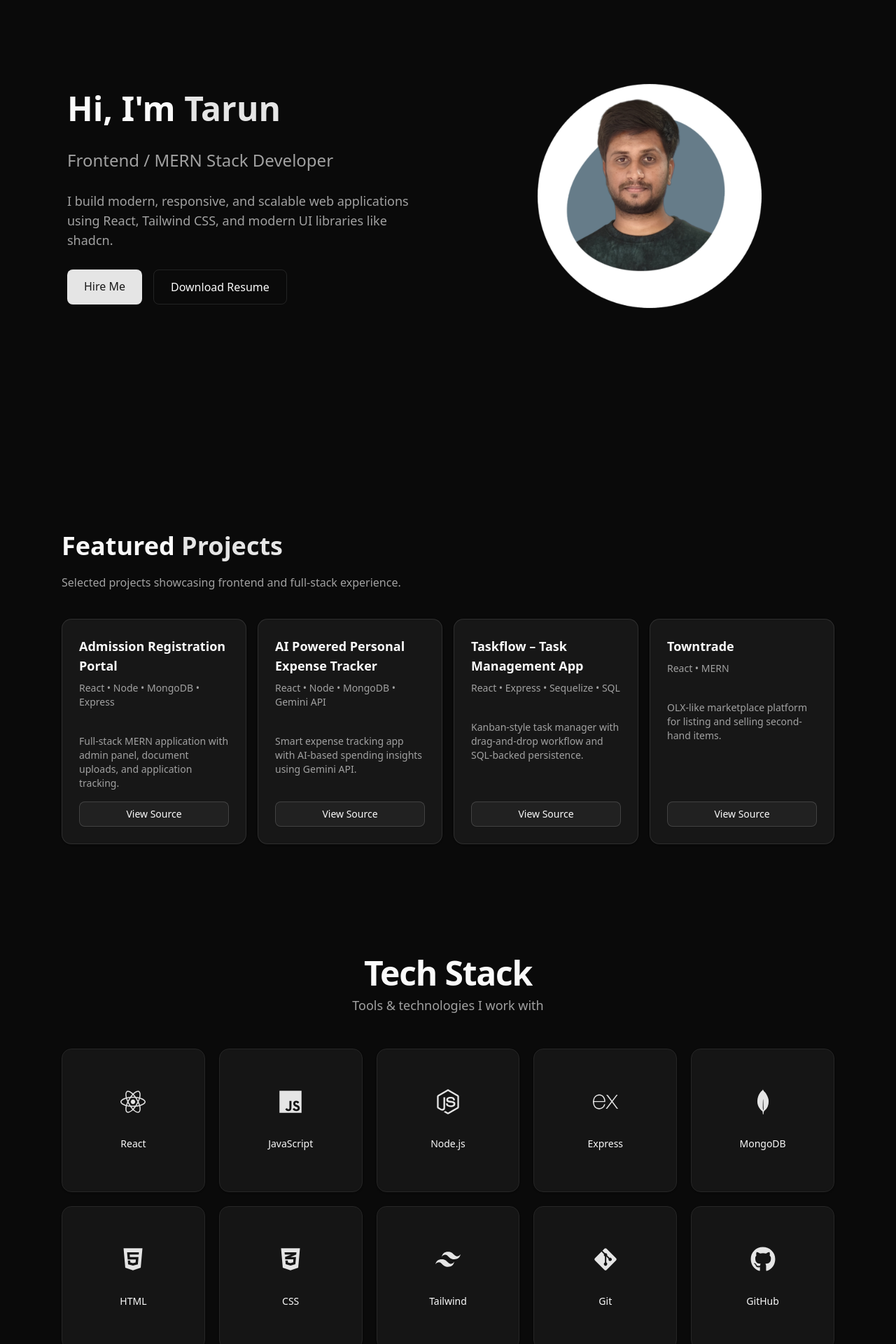
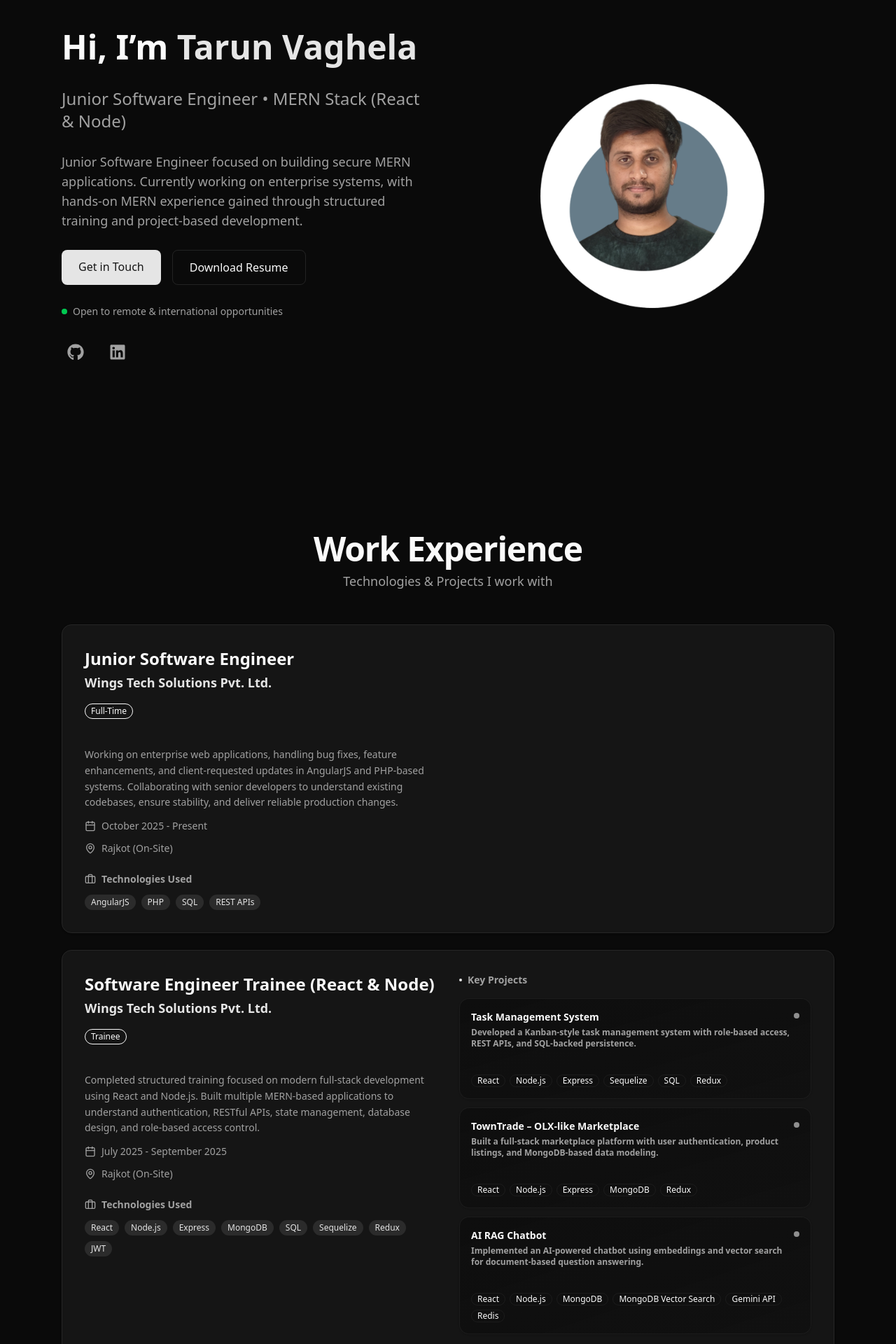
Before and after one commit to Tarun-Vaghela90/portfolio, a React (Vite) app in the folder portfolio/: page / in a window 1280 px wide. Shown: the part 120-2040 px from the top of the page at 70% size. Built offline with nearby package versions, Linux system fonts and the light colour scheme.

Commit message:
fix: herosection , projects , tecstack ,  workexperiance add: get in touch section

```diff
--- a/portfolio/package.json
+++ b/portfolio/package.json
@@ -10,6 +10,7 @@
     "preview": "vite preview"
   },
   "dependencies": {
+    "@radix-ui/react-separator": "^1.1.8",
     "@radix-ui/react-slot": "^1.2.4",
     "@tailwindcss/vite": "^4.1.18",
     "class-variance-authority": "^0.7.1",
--- a/portfolio/src/App.jsx
+++ b/portfolio/src/App.jsx
@@ -3,14 +3,16 @@ import Herosection from './Pages/HeroSection/Herosection'
 import Projects from './Pages/Projects/Projects'
 import Skills from './Pages/skills/Skills'
 import WorkExp from './Pages/workExp/WorkExp'
+import Contact from './Pages/contact/Contact'
 
 export default function App() {
   return (
     <div>
       <Herosection/>
+      <WorkExp/>
       <Projects/>
       <Skills/>
-      <WorkExp/>
+      <Contact/>
     </div>
   )
 }
--- a/portfolio/src/Pages/HeroSection/Herosection.jsx
+++ b/portfolio/src/Pages/HeroSection/Herosection.jsx
@@ -1,7 +1,6 @@
 import { useState } from "react";
-
+import { FaGithub, FaLinkedin } from "react-icons/fa";
 export default function Herosection() {
-
   const imageself = "profile.png";
   const Resume = "Tarun_Resume.pdf";
 
@@ -18,24 +17,26 @@ export default function Herosection() {
         {/* LEFT CONTENT */}
         <div className="space-y-5 md:space-y-6 lg:space-y-7">
           <h1 className="text-3xl md:text-4xl lg:text-5xl font-bold leading-tight">
-            Hi, I'm <span className="text-primary">Tarun</span>
+            Hi, I’m <span className="text-primary">Tarun Vaghela</span>
           </h1>
 
           <h2 className="text-lg md:text-xl lg:text-2xl text-muted-foreground">
-            Frontend / MERN Stack Developer
+            Junior Software Engineer • MERN Stack (React & Node)
           </h2>
 
           <p className="text-sm md:text-base lg:text-lg text-muted-foreground max-w-md lg:max-w-lg">
-            I build modern, responsive, and scalable web applications using
-            React, Tailwind CSS, and modern UI libraries like shadcn.
+            Junior Software Engineer focused on building secure MERN
+            applications. Currently working on enterprise systems, with hands-on
+            MERN experience gained through structured training and project-based
+            development.
           </p>
 
           <div className="flex gap-3 md:gap-4">
             <a
-              href="mailto:vaghelatarun90@gmail.com?subject=Hiring%20Inquiry"
+              href="mailto:vaghelatarun90@gmail.com?subject=Opportunity%20Discussion"
               className="bg-primary text-primary-foreground px-5 md:px-6 py-2.5 md:py-3 rounded-md hover:bg-primary/90 transition"
             >
-              Hire Me
+              Get in Touch
             </a>
 
             <a
@@ -44,6 +45,33 @@ export default function Herosection() {
               className="border border-border px-5 md:px-6 py-2.5 md:py-3 rounded-md hover:bg-muted transition"
             >
               Download Resume
+            </a>
+          </div>
+          <p className="mt-4 text-sm text-muted-foreground flex items-center gap-2">
+            <span className="inline-block w-2 h-2 bg-green-500 rounded-full"></span>
+            Open to remote & international opportunities
+          </p>
+          <div className="flex items-center gap-5 mt-4">
+            <a
+              href="https://github.com/Tarun-Vaghela90"
+              target="_blank"
+              title="GitHub"
+              rel="noopener noreferrer"
+              aria-label="GitHub"
+              className="p-2 rounded-md text-muted-foreground hover:text-primary hover:bg-muted transition-colors"
+            >
+              <FaGithub className="w-6 h-6" />
+            </a>
+
+            <a
+              href="https://www.linkedin.com/in/tarun-vaghela"
+              target="_blank"
+              title="LinkedIn"
+              rel="noopener noreferrer"
+              aria-label="LinkedIn"
+              className="p-2 rounded-md text-muted-foreground hover:text-primary hover:bg-muted transition-colors"
+            >
+              <FaLinkedin className="w-6 h-6" />
             </a>
           </div>
         </div>
--- a/portfolio/src/Pages/Projects/Projects.jsx
+++ b/portfolio/src/Pages/Projects/Projects.jsx
@@ -12,33 +12,35 @@ export default function Projects() {
   {
     title: "Admission Registration Portal",
     description:
-        "Full-stack MERN application with admin panel, document uploads, and application tracking.",
-      tech: "React • Node • MongoDB • Express",
-      github: "https://github.com/Tarun-Vaghela90/Admission-Registration-Portal",
+      "Developed a full-stack MERN application focusing on authentication, admin workflows, document uploads, and application status tracking.",
+    tech: "React • Node.js • Express • MongoDB",
+    github:
+      "https://github.com/Tarun-Vaghela90/Admission-Registration-Portal",
   },
   {
     title: "AI Powered Personal Expense Tracker",
     description:
-        "Smart expense tracking app with AI-based spending insights using Gemini API.",
-      tech: "React • Node • MongoDB • Gemini API",
+      "Built an expense tracking application with AI-based spending insights using the Gemini API and MongoDB for data storage.",
+    tech: "React • Node.js • MongoDB • Gemini API",
     github:
       "https://github.com/Tarun-Vaghela90/AI-Powered-Personal-Expense-Tracker",
   },
   {
     title: "Taskflow – Task Management App",
     description:
-        "Kanban-style task manager with drag-and-drop workflow and SQL-backed persistence.",
-      tech: "React • Express • Sequelize • SQL",
+      "Created a Kanban-style task management system with role-based access and SQL-backed persistence using REST APIs.",
+    tech: "React • Node.js • Express • Sequelize • SQL",
     github: "https://github.com/Tarun-Vaghela90/taskflow",
   },
   {
     title: "Towntrade",
     description:
-        "OLX-like marketplace platform for listing and selling second-hand items.",
-      tech: "React • MERN",
+      "Implemented a marketplace platform for listing and managing second-hand products with user authentication and basic search features.",
+    tech: "React • Node.js • Express • MongoDB",
     github: "https://github.com/Tarun-Vaghela90/towntrade",
   },
 ];
+
 
   return (
     <section className="bg-background text-foreground py-14 md:py-20">
--- /dev/null
+++ b/portfolio/src/Pages/contact/Contact.jsx
@@ -0,0 +1,74 @@
+import { FaGithub, FaLinkedin, FaEnvelope } from "react-icons/fa";
+import { Button } from "@/components/ui/button";
+
+export default function Contact() {
+  return (
+    <section className="min-h-screen bg-background text-foreground flex items-center justify-center">
+      <div className="max-w-3xl mx-auto px-6 text-center space-y-10">
+
+        {/* Heading */}
+        <div className="space-y-3">
+          <h2 className="text-3xl md:text-4xl font-semibold tracking-tight">
+            Get in Touch
+          </h2>
+          <p className="text-muted-foreground text-sm md:text-base max-w-xl mx-auto">
+            Open to full-time, remote, and international opportunities.
+            Feel free to reach out for roles, collaborations, or discussions.
+          </p>
+        </div>
+
+        {/* Email */}
+        <div className="space-y-2">
+          <p className="text-xs uppercase tracking-wide text-muted-foreground">
+            Email
+          </p>
+
+          <a
+            href="mailto:vaghelatarun90@gmail.com"
+            className="text-primary font-medium text-base hover:underline"
+          >
+            vaghelatarun90@gmail.com
+          </a>
+
+          <div className="pt-4">
+            <Button asChild size="sm" className="gap-2">
+              <a href="mailto:vaghelatarun90@gmail.com">
+                <FaEnvelope className="w-3.5 h-3.5" />
+                Contact Me
+              </a>
+            </Button>
+          </div>
+        </div>
+
+        {/* Socials */}
+        <div className="flex justify-center gap-6 pt-6">
+          <a
+            href="https://github.com/Tarun-Vaghela90"
+            target="_blank"
+            rel="noopener noreferrer"
+            aria-label="GitHub"
+            className="text-muted-foreground hover:text-foreground transition"
+          >
+            <FaGithub className="w-7 h-7 md:w-8 md:h-8" />
+          </a>
+
+          <a
+            href="https://www.linkedin.com/in/tarun-vaghela"
+            target="_blank"
+            rel="noopener noreferrer"
+            aria-label="LinkedIn"
+            className="text-muted-foreground hover:text-foreground transition"
+          >
+            <FaLinkedin className="w-7 h-7 md:w-8 md:h-8" />
+          </a>
+        </div>
+
+        {/* Footer hint */}
+        <p className="text-[11px] text-muted-foreground pt-6">
+          Usually replies within 24 hours · Async friendly
+        </p>
+
+      </div>
+    </section>
+  );
+}
--- a/portfolio/src/Pages/skills/Skills.jsx
+++ b/portfolio/src/Pages/skills/Skills.jsx
@@ -9,21 +9,30 @@ import {
   FaNodeJs,
   FaGitAlt,
   FaGithub,
+  FaPhp,
+  FaDatabase,
 } from "react-icons/fa";
-import { SiMongodb, SiExpress, SiTailwindcss } from "react-icons/si";
+import { SiMongodb, SiExpress, SiTailwindcss, SiAngular, SiMysql } from "react-icons/si";
 
-const skills = [
+const primaryStack = [
   { name: "React", icon: <FaReact /> },
   { name: "JavaScript", icon: <FaJs /> },
   { name: "Node.js", icon: <FaNodeJs /> },
   { name: "Express", icon: <SiExpress /> },
   { name: "MongoDB", icon: <SiMongodb /> },
+];
+
+const professionalExposure = [
   { name: "HTML", icon: <FaHtml5 /> },
   { name: "CSS", icon: <FaCss3Alt /> },
   { name: "Tailwind", icon: <SiTailwindcss /> },
   { name: "Git", icon: <FaGitAlt /> },
   { name: "GitHub", icon: <FaGithub /> },
+  { name: "SQL", icon: <FaDatabase/> },
+  { name: "AngularJS", icon: <SiAngular/> },
+  { name: "PHP", icon: <FaPhp/> },
 ];
+
 
 export default function Skills() {
   return (
@@ -41,37 +50,44 @@ export default function Skills() {
         </div>
 
         {/* Skills Grid */}
-        <div
-          className="
-            grid
-            grid-cols-2
-            sm:grid-cols-3
-            md:grid-cols-4
-            xl:grid-cols-5
-            gap-3 sm:gap-4 md:gap-5
-          "
-        >
-          {skills.map((skill) => (
-            <Card
-              key={skill.name}
-              className="
-                aspect-square
-                flex flex-col items-center justify-center
-                bg-muted/40 border-muted
-                transition-all duration-300
-                hover:scale-[1.02]
-                hover:border-primary/40
-              "
-            >
-              <div className="text-3xl md:text-4xl mb-2 text-primary">
-                {skill.icon}
-              </div>
-              <p className="text-xs md:text-sm font-medium">
-                {skill.name}
-              </p>
-            </Card>
-          ))}
+        {/* Primary Stack */}
+<div className="mb-16">
+  <h3 className="text-xl md:text-2xl font-semibold mb-6 text-center">
+    Primary Stack (MERN)
+  </h3>
+
+  <div className="grid grid-cols-2 sm:grid-cols-3 md:grid-cols-5 gap-4">
+    {primaryStack.map((skill) => (
+      <Card key={skill.name} className="aspect-square flex flex-col items-center justify-center bg-muted/40">
+        <div className="text-4xl text-primary mb-2">
+          {skill.icon}
         </div>
+        <p className="text-sm font-medium">{skill.name}</p>
+      </Card>
+    ))}
+  </div>
+</div>
+
+{/* Professional Exposure */}
+<div>
+  <h3 className="text-xl md:text-2xl font-semibold mb-6 text-center">
+    Professional & Enterprise Exposure
+  </h3>
+
+  <div className="grid grid-cols-2 sm:grid-cols-3 md:grid-cols-5 gap-4">
+    {professionalExposure.map((skill) => (
+      <Card key={skill.name} className="aspect-square flex flex-col items-center justify-center bg-muted/40">
+        {skill.icon && (
+          <div className="text-3xl text-primary mb-2">
+            {skill.icon}
+          </div>
+        )}
+        <p className="text-sm font-medium">{skill.name}</p>
+      </Card>
+    ))}
+  </div>
+</div>
+
 
       </div>
     </section>
--- a/portfolio/src/Pages/workExp/WorkExp.jsx
+++ b/portfolio/src/Pages/workExp/WorkExp.jsx
@@ -5,57 +5,93 @@ import { Calendar, MapPin, Briefcase } from "lucide-react";
 
 const companyExpCard = [
   {
-    CompanyName: "Wings Tech Solution",
-    logo: "#",
-    SkillBadge: ["AngularJs", "PHP", "Vue", "SQL"],
-    Role: "Jr.Software Engineer",
+    CompanyName: "Wings Tech Solutions Pvt. Ltd.",
+    Role: "Junior Software Engineer",
+    EmploymentType: "Full-Time",
     StartDate: "01/10/2025",
     EndDate: "Present",
-    EmploymentType: "Full-Time",
     Location: "Rajkot",
     LocationType: "On-Site",
-    Description: "",
+    SkillBadge: ["AngularJS", "PHP", "SQL", "REST APIs"],
+
+    Description:
+      "Working on enterprise web applications, handling bug fixes, feature enhancements, and client-requested updates in AngularJS and PHP-based systems. Collaborating with senior developers to understand existing codebases, ensure stability, and deliver reliable production changes.",
+
     Projects: [],
   },
+
   {
-    CompanyName: "Wings Tech Solution",
-    logo: "#",
-    SkillBadge: ["React", "Express", "Node", "SQL", "MongoDB", "Sequelize", "Redux"],
-    Role: "React/Node Developer",
+    CompanyName: "Wings Tech Solutions Pvt. Ltd.",
+    Role: "Software Engineer Trainee (React & Node)",
+    EmploymentType: "Trainee",
     StartDate: "01/07/2025",
     EndDate: "30/09/2025",
-    EmploymentType: "Trainee",
     Location: "Rajkot",
     LocationType: "On-Site",
-    Description: "",
+    SkillBadge: [
+      "React",
+      "Node.js",
+      "Express",
+      "MongoDB",
+      "SQL",
+      "Sequelize",
+      "Redux",
+      "JWT",
+    ],
+
+    Description:
+      "Completed structured training focused on modern full-stack development using React and Node.js. Built multiple MERN-based applications to understand authentication, RESTful APIs, state management, database design, and role-based access control.",
+
     Projects: [
       {
         name: "Task Management System",
-        TechStack: ["React", "Express", "Node", "Sequelize", "SQL", "Redux"],
+        summary:
+          "Developed a Kanban-style task management system with role-based access, REST APIs, and SQL-backed persistence.",
+        TechStack: ["React", "Node.js", "Express", "Sequelize", "SQL", "Redux"],
       },
       {
-        name: "TownTrade - OLX Like",
-        TechStack: ["React", "Express", "Node", "MongoDB", "Redux"],
+        name: "TownTrade – OLX-like Marketplace",
+        summary:
+          "Built a full-stack marketplace platform with user authentication, product listings, and MongoDB-based data modeling.",
+        TechStack: ["React", "Node.js", "Express", "MongoDB", "Redux"],
       },
       {
-        name: "AI Rag Chatbot",
-        TechStack: ["React", "Express", "Node", "MongoDB", "MongoDB Vector Search", "GeminiApi Embedding", "Redis"],
+        name: "AI RAG Chatbot",
+        summary:
+          "Implemented an AI-powered chatbot using embeddings and vector search for document-based question answering.",
+        TechStack: [
+          "React",
+          "Node.js",
+          "MongoDB",
+          "MongoDB Vector Search",
+          "Gemini API",
+          "Redis",
+        ],
       },
     ],
   },
 ];
 
 export default function WorkExp() {
-  // Convert date string (DD/MM/YYYY) to "Month YYYY" format
   const formatDate = (dateString) => {
     if (dateString === "Present") return "Present";
 
-    const [day, month, year] = dateString.split('/');
+    const [day, month, year] = dateString.split("/");
     const date = new Date(year, month - 1, day);
 
     const monthNames = [
-      "January", "February", "March", "April", "May", "June",
-      "July", "August", "September", "October", "November", "December"
+      "January",
+      "February",
+      "March",
+      "April",
+      "May",
+      "June",
+      "July",
+      "August",
+      "September",
+      "October",
+      "November",
+      "December",
     ];
 
     return `${monthNames[date.getMonth()]} ${date.getFullYear()}`;
@@ -64,7 +100,6 @@ export default function WorkExp() {
   return (
     <section className="min-h-screen bg-background text-foreground py-20">
       <div className="max-w-6xl mx-auto px-6">
-
         {/* Header */}
         <div className="mb-12 text-center">
           <h2 className="text-4xl md:text-5xl font-bold tracking-tight">
@@ -89,7 +124,6 @@ export default function WorkExp() {
               "
             >
               <div className="grid grid-cols-1 lg:grid-cols-2 gap-8">
-
                 {/* Left Side - Company & Role Info */}
                 <div>
                   {/* Company Header */}
@@ -111,13 +145,20 @@ export default function WorkExp() {
 
                   {/* Meta Information */}
                   <div className="flex flex-col gap-3 text-sm text-muted-foreground">
+                    <p className="mt-4 text-sm text-muted-foreground leading-relaxed">
+                      {exp.Description}
+                    </p>
                     <div className="flex items-center gap-2">
                       <Calendar className="w-4 h-4" />
-                      <span>{formatDate(exp.StartDate)} - {formatDate(exp.EndDate)}</span>
+                      <span>
+                        {formatDate(exp.StartDate)} - {formatDate(exp.EndDate)}
+                      </span>
                     </div>
                     <div className="flex items-center gap-2">
                       <MapPin className="w-4 h-4" />
-                      <span>{exp.Location} ({exp.LocationType})</span>
+                      <span>
+                        {exp.Location} ({exp.LocationType})
+                      </span>
                     </div>
                   </div>
 
@@ -167,7 +208,11 @@ export default function WorkExp() {
                             <div className="flex items-start justify-between mb-3">
                               <h5 className="font-bold text-foreground text-sm group-hover:text-primary transition-colors">
                                 {project.name}
+                                <p className="text-xs text-muted-foreground mt-1">
+                                  {project.summary}
+                                </p>
                               </h5>
+
                               <div className="h-2 w-2 rounded-full bg-primary/60 group-hover:bg-primary transition-colors flex-shrink-0 mt-1"></div>
                             </div>
                             <div className="flex flex-wrap gap-1.5">
@@ -187,12 +232,10 @@ export default function WorkExp() {
                     </div>
                   )}
                 </div>
-
               </div>
             </Card>
           ))}
         </div>
-
       </div>
     </section>
   );
--- /dev/null
+++ b/portfolio/src/components/ui/separator.jsx
@@ -0,0 +1,25 @@
+import * as React from "react"
+import * as SeparatorPrimitive from "@radix-ui/react-separator"
+
+import { cn } from "@/lib/utils"
+
+function Separator({
+  className,
+  orientation = "horizontal",
+  decorative = true,
+  ...props
+}) {
+  return (
+    <SeparatorPrimitive.Root
+      data-slot="separator"
+      decorative={decorative}
+      orientation={orientation}
+      className={cn(
+        "bg-border shrink-0 data-[orientation=horizontal]:h-px data-[orientation=horizontal]:w-full data-[orientation=vertical]:h-full data-[orientation=vertical]:w-px",
+        className
+      )}
+      {...props} />
+  );
+}
+
+export { Separator }
```
Also changed, not shown: 1 other file (tests, documents, lock files or other folders). Lines whose indentation alone changed are shown as unchanged.
